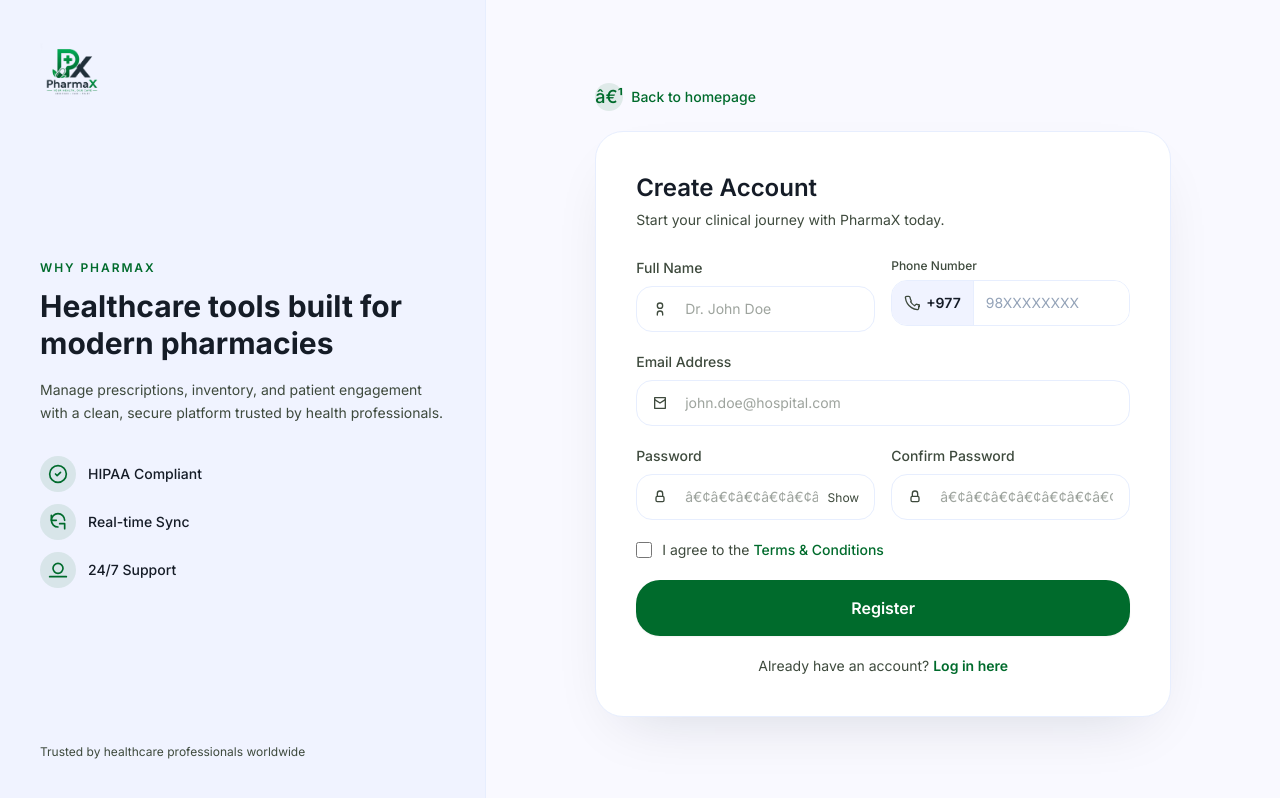
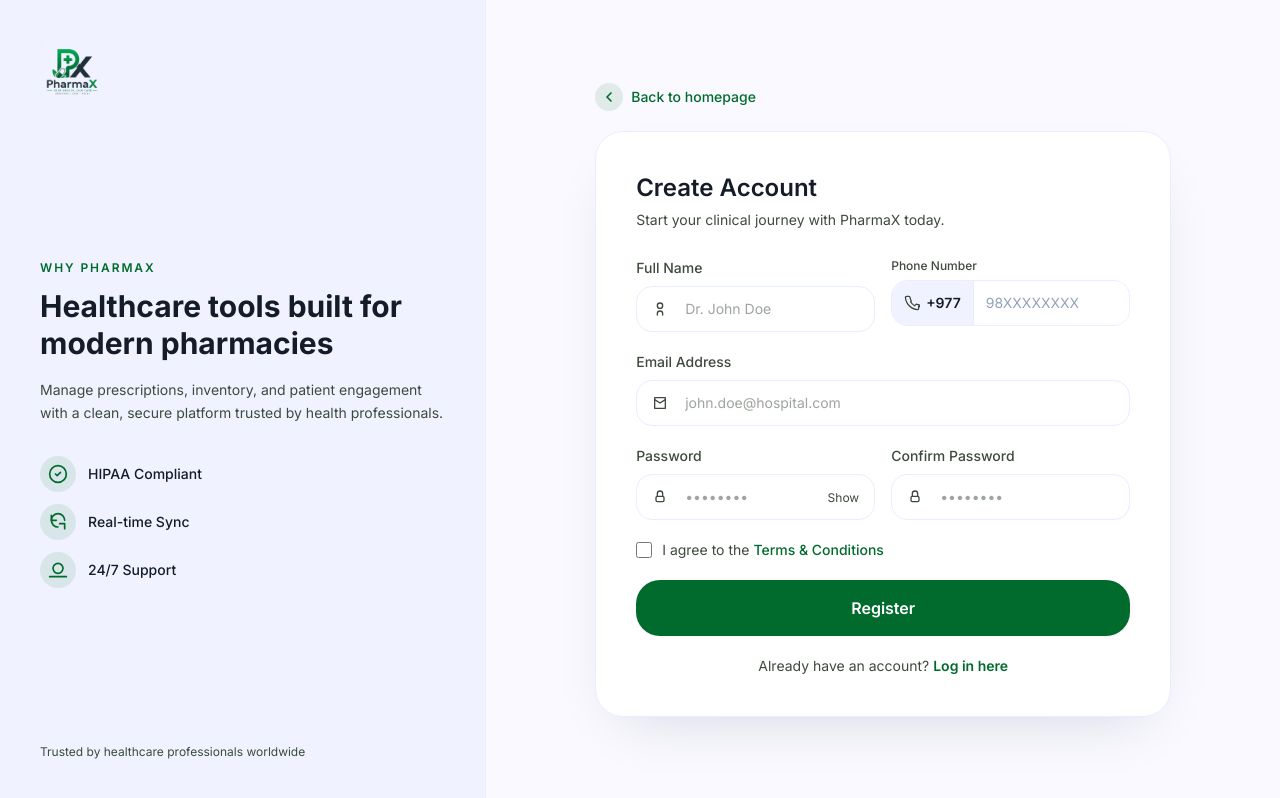
Before and after one commit to rauniyar-aman/PharmaX_Dev, a React (Vite) app in the folder frontend/: page /signup in a window 1280 px wide. Built offline with nearby package versions, Linux system fonts and the light colour scheme; no server answers.

Commit message:
Fix auth pages — remove duplicate logo and SSO button, make phone required, fix back arrow

```diff
--- a/frontend/src/pages/auth/ForgotPassword.jsx
+++ b/frontend/src/pages/auth/ForgotPassword.jsx
@@ -37,8 +37,8 @@ export default function ForgotPassword() {
             to="/signin"
             className="inline-flex items-center gap-2 text-sm font-medium text-primary hover:text-primary/80 mb-4"
           >
-            <span className="inline-flex h-7 w-7 items-center justify-center rounded-full bg-primary/10 text-primary text-lg leading-none">
-              â€¹
+            <span className="inline-flex h-7 w-7 items-center justify-center rounded-full bg-primary/10 text-primary">
+              <svg xmlns="http://www.w3.org/2000/svg" className="h-4 w-4" viewBox="0 0 24 24" fill="none" stroke="currentColor" strokeWidth="2.5" strokeLinecap="round" strokeLinejoin="round"><path d="M15 18l-6-6 6-6" /></svg>
             </span>
             Back to Sign In
           </Link>
@@ -69,7 +69,7 @@ export default function ForgotPassword() {
             disabled={loading}
             className="w-full rounded-full bg-primary px-6 py-3 text-sm font-semibold text-white shadow-sm hover:bg-primary/90 disabled:opacity-60 disabled:cursor-not-allowed transition"
           >
-            {loading ? 'Sending OTPâ€¦' : 'Send OTP'}
+            {loading ? 'Sending OTP...' : 'Send OTP'}
           </button>
         </form>
       </div>
--- a/frontend/src/pages/auth/ForgotPasswordVerify.jsx
+++ b/frontend/src/pages/auth/ForgotPasswordVerify.jsx
@@ -153,7 +153,7 @@ export default function ForgotPasswordVerify() {
                 disabled={loading}
                 className="w-full rounded-3xl bg-primary px-6 py-3 text-sm font-semibold text-white shadow-sm transition hover:bg-primary/90 disabled:opacity-60 disabled:cursor-not-allowed"
               >
-                {loading ? 'Resettingâ€¦' : 'Reset Password'}
+                {loading ? 'Resetting...' : 'Reset Password'}
               </button>
             </form>
 
--- a/frontend/src/pages/auth/OtpVerification.jsx
+++ b/frontend/src/pages/auth/OtpVerification.jsx
@@ -99,7 +99,7 @@ export default function OtpVerification() {
 
             {devOtp && (
               <div className="mt-6 bg-amber-50 border border-amber-200 rounded-xl px-4 py-3 text-center">
-                <p className="text-xs text-amber-700 font-medium mb-1">Email delivery failed â€" dev mode OTP:</p>
+                <p className="text-xs text-amber-700 font-medium mb-1">Email delivery failed - dev mode OTP:</p>
                 <p className="text-2xl font-bold tracking-[0.3em] text-amber-800">{devOtp}</p>
                 <button
                   type="button"
@@ -144,7 +144,7 @@ export default function OtpVerification() {
                 disabled={loading}
                 className="w-full rounded-3xl bg-primary px-6 py-3 text-sm font-semibold text-white shadow-sm transition hover:bg-primary/90 disabled:opacity-60 disabled:cursor-not-allowed"
               >
-                {loading ? 'Verifyingâ€¦' : 'Verify & Continue'}
+                {loading ? 'Verifying...' : 'Verify & Continue'}
               </button>
             </form>
 
@@ -156,7 +156,7 @@ export default function OtpVerification() {
                 disabled={resendLoading}
                 className="mt-3 text-primary font-semibold hover:text-primary/90 disabled:opacity-60"
               >
-                {resendLoading ? 'Sendingâ€¦' : 'Resend code'}
+                {resendLoading ? 'Sending...' : 'Resend code'}
               </button>
             </div>
 
--- a/frontend/src/pages/auth/SignIn.jsx
+++ b/frontend/src/pages/auth/SignIn.jsx
@@ -2,7 +2,6 @@ import React, { useState } from 'react'
 import { Link, useNavigate } from 'react-router-dom'
 import { useAuth } from '../../context/AuthContext'
 import AuthLayout from '../../components/common/AuthLayout'
-import AuthHeader from '../../components/layout/AuthHeader'
 import Input from '../../components/forms/Input'
 import Button from '../../components/buttons/Button'
 
@@ -69,13 +68,13 @@ export default function SignIn() {
   return (
     <AuthLayout>
       <div className="w-full max-w-md">
-        <AuthHeader />
-
         <div className="rounded-[32px] border border-surface-container bg-surface p-8 shadow-[0_30px_60px_-30px_rgba(15,23,42,0.2)]">
           <div className="mb-6">
             <Link to="/" className="inline-flex items-center gap-2 text-sm font-medium text-primary hover:text-primary/80">
               <span className="inline-flex h-8 w-8 items-center justify-center rounded-full bg-primary/10 text-primary">
-                ‹
+                <svg xmlns="http://www.w3.org/2000/svg" className="h-4 w-4" viewBox="0 0 24 24" fill="none" stroke="currentColor" strokeWidth="2.5" strokeLinecap="round" strokeLinejoin="round">
+                  <path d="M15 18l-6-6 6-6" />
+                </svg>
               </span>
               Back to homepage
             </Link>
@@ -159,15 +158,6 @@ export default function SignIn() {
               {loading ? 'Signing in…' : 'Sign In'}
             </Button>
 
-            <div className="flex items-center gap-3 text-sm text-on-surface-variant">
-              <div className="h-px flex-1 bg-surface-container-high" />
-              <span>OR</span>
-              <div className="h-px flex-1 bg-surface-container-high" />
-            </div>
-
-            <button type="button" className="w-full rounded-xl border border-surface-container bg-surface py-3 text-sm font-semibold text-on-surface transition hover:bg-surface-container">
-              Continue with SSO
-            </button>
           </form>
 
           <div className="mt-7 text-center text-sm text-on-surface-variant">
--- a/frontend/src/pages/auth/SignUp.jsx
+++ b/frontend/src/pages/auth/SignUp.jsx
@@ -167,8 +167,10 @@ export default function SignUp() {
             to="/"
             className="inline-flex items-center gap-2 text-sm font-medium text-primary hover:text-primary/80 mb-5"
           >
-            <span className="inline-flex h-7 w-7 items-center justify-center rounded-full bg-primary/10 text-primary text-lg leading-none">
-              â€¹
+            <span className="inline-flex h-7 w-7 items-center justify-center rounded-full bg-primary/10 text-primary">
+              <svg xmlns="http://www.w3.org/2000/svg" className="h-4 w-4" viewBox="0 0 24 24" fill="none" stroke="currentColor" strokeWidth="2.5" strokeLinecap="round" strokeLinejoin="round">
+                <path d="M15 18l-6-6 6-6" />
+              </svg>
             </span>
             Back to homepage
           </Link>
@@ -227,7 +229,7 @@ export default function SignUp() {
                   type={showPassword ? 'text' : 'password'}
                   value={form.password}
                   onChange={handleChange}
-                  placeholder="â€¢â€¢â€¢â€¢â€¢â€¢â€¢â€¢"
+                  placeholder="••••••••"
                   icon={LockIcon}
                   right={
                     <button
@@ -245,7 +247,7 @@ export default function SignUp() {
                   type={showPassword ? 'text' : 'password'}
                   value={form.confirmPassword}
                   onChange={handleChange}
-                  placeholder="â€¢â€¢â€¢â€¢â€¢â€¢â€¢â€¢"
+                  placeholder="••••••••"
                   icon={LockIcon}
                 />
               </div>
@@ -269,7 +271,7 @@ export default function SignUp() {
               )}
 
               <Button type="submit" className="w-full" disabled={loading}>
-                {loading ? 'Creating accountâ€¦' : 'Register'}
+                {loading ? 'Creating account...' : 'Register'}
               </Button>
             </form>
 
```
